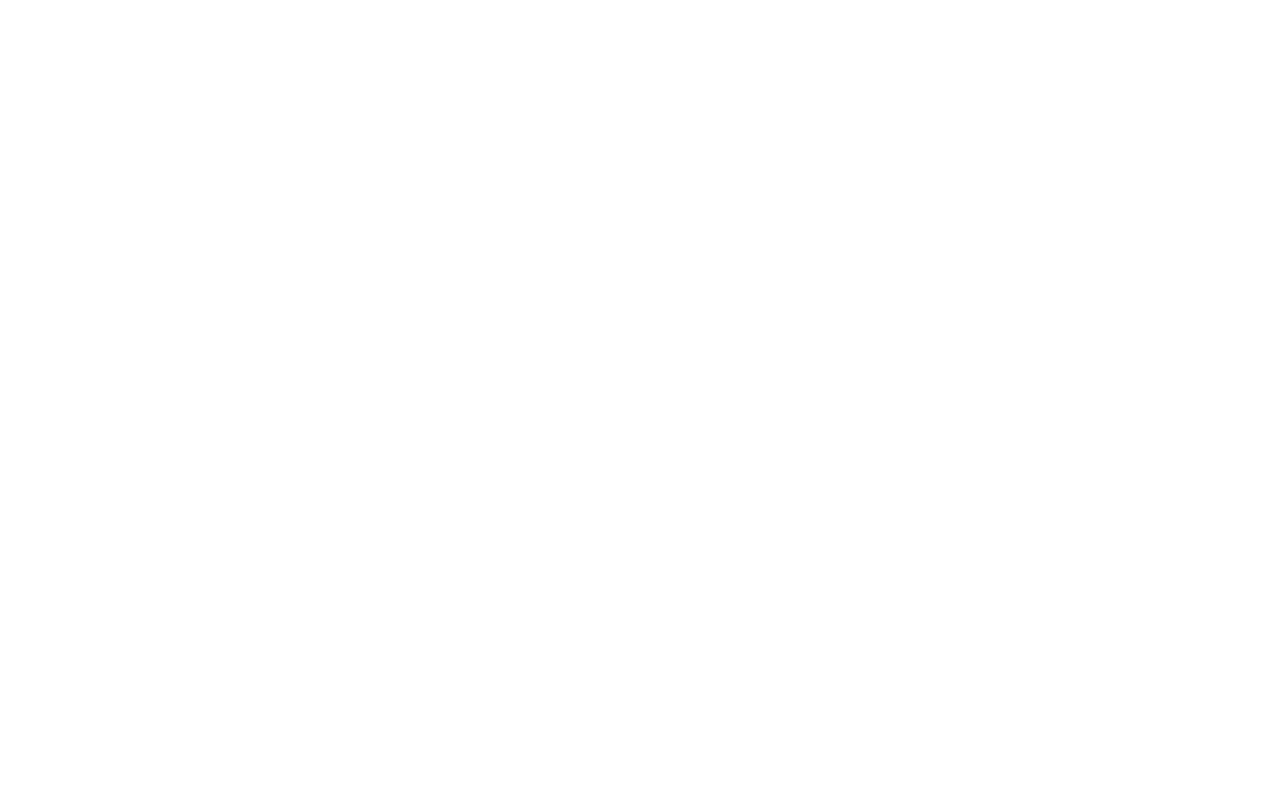
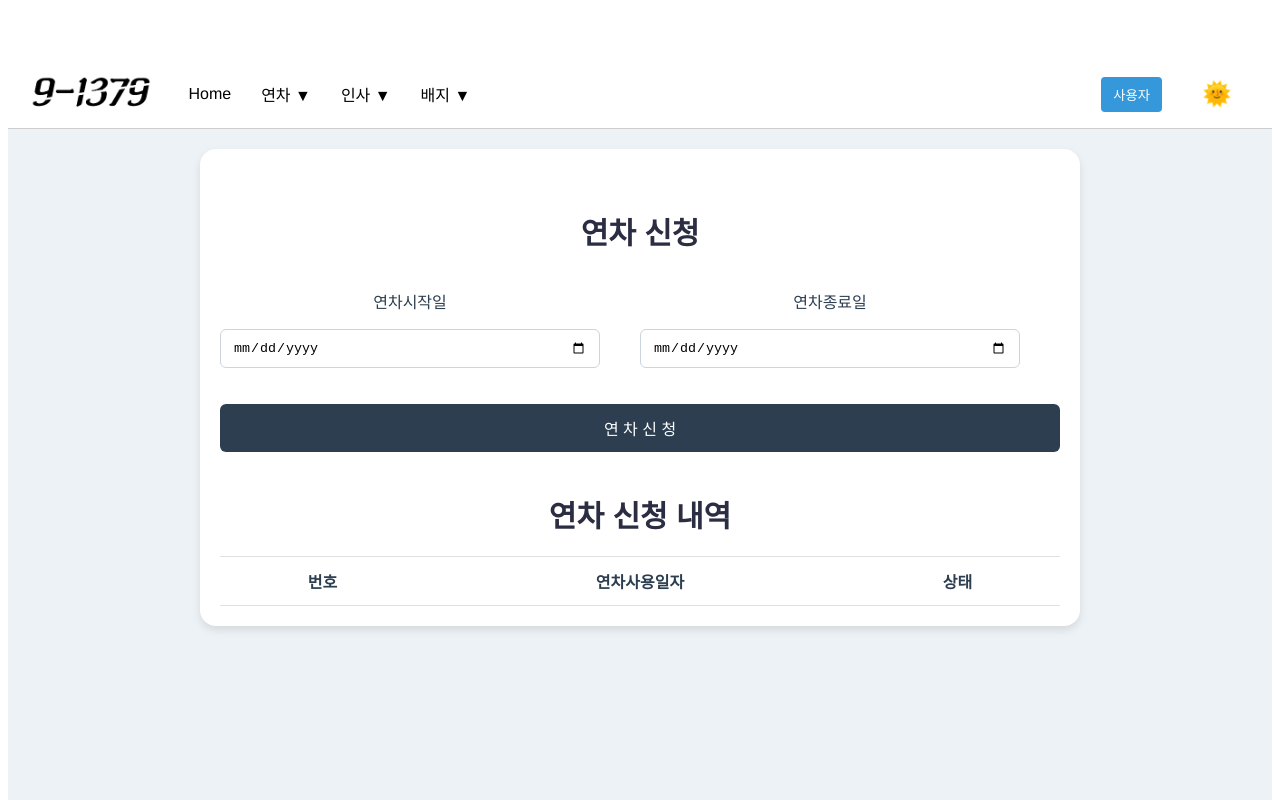
Before and after one commit to 9-1379/T3-R2-FE-Server, a Vue app in the folder bhr/: page /newannual in a window 1280 px wide. Before the commit this address had no page. Shown: the top 800 px of the page. Built offline with nearby package versions, Linux system fonts and the light colour scheme; the HTML template or start-up script is replaced by a standard one.

Commit message:
[Add]연차 화면 구성

```diff
--- /dev/null
+++ b/bhr/src/components/NewAnnual.vue
@@ -0,0 +1,245 @@
+<template>
+  <div>
+    <TopMenuBar />
+    <div class="signup-form-container">
+      <div class="signup-form">
+        <h2 class="form-title">연차 신청</h2>
+        <div class="form-columns">
+          <div class="form-section">
+            <div class="form-group">
+              <p>연차시작일</p>
+              <input type="date" id="annual" v-model="form.annualstartday" placeholder="연차시작일">
+            </div>
+          </div>
+          <div class="form-section">
+            <div class="form-group">
+              <p>연차종료일</p>
+              <input type="date" id="annual" v-model="form.annualendday" placeholder="연차종료일">
+            </div>
+          </div>
+          <div class="form-group">
+          </div>
+        </div>
+        <button class="submit-button" @click="submitForm">연 차 신 청</button>
+        <div class="form-section">
+          <h2 class="form-title">연차 신청 내역</h2>
+          <div class="form-columns">
+            <table>
+              <thead>
+                <tr>
+                  <th>번호</th>
+                  <th>연차사용일자</th>
+                  <th>상태</th>
+                </tr>
+              </thead>
+              <tbody>
+                <tr v-for="employee in filteredEmployees" :key="employee.id"
+                  :class="{ 'selected-row': selectedEmployees.includes(employee.id) }">
+                  <td><input type="checkbox" :value="employee.id" v-model="selectedEmployees"></td>
+                  <td>{{ employee.name }}</td>
+                  <td>{{ employee.deptName || '부서 정보 없음' }}</td>
+                  <td>{{ employee.phoneNumber }}</td>
+                  <td><button @click="viewEmployeeDetails(employee)" class="detail-button">상세보기</button></td>
+                </tr>
+              </tbody>
+            </table>
+          </div>
+        </div>
+      </div>
+    </div>
+
+  </div>
+</template>
+
+<script>
+import TopMenuBar from '@/components/menu/AdminMenu.vue';
+
+export default {
+  components: {
+    TopMenuBar,
+  },
+  data() {
+    return {
+      form: {
+        name: '',
+        email: '',
+        annualstartday: '',
+      },
+    };
+  },
+};
+</script>
+
+<style scoped>
+.signup-form-container {
+  display: flex;
+  justify-content: center;
+  align-items: flex-start;
+  height: 110vh;
+  background-color: #edf2f7;
+  /* margin-top: 20px; */
+  /* Lighter shade for background */
+}
+
+.signup-form {
+  background: #ffffff;
+  padding: 20px;
+  /* Reduced padding */
+  border-radius: 16px;
+  /* Slightly rounded corners */
+  box-shadow: 0 4px 8px rgba(0, 0, 0, 0.1);
+  /* Softer shadow */
+  width: 100%;
+  max-width: 840px;
+  margin-top: 20px;
+  /* Reduced maximum width */
+}
+
+.form-title,
+.section-title {
+  color: #2b2d42;
+  /* Darker shade for better readability */
+  text-align: center;
+  /* Align to left for conventional reading */
+  margin-bottom: 20px;
+  /* Reduced margin */
+  font-size: 30px;
+  /* Smaller font size */
+  margin-top: 40px;
+}
+
+.form-columns {
+  display: flex;
+  gap: 40px;
+  /* Reduced space between columns */
+}
+
+.form-section {
+  flex: 1;
+  /* Adjust the width dynamically */
+}
+
+.form-group {
+  margin-bottom: 16px;
+  /* Reduced margin */
+}
+
+.form-group label {
+  display: block;
+  color: #4a5568;
+  /* Darker label color */
+  margin-bottom: 6px;
+  /* Reduced margin */
+  font-weight: 500;
+  /* Slightly bolder */
+}
+
+.form-group input[type="text"],
+.form-group input[type="email"],
+.form-group input[type="date"],
+.form-group input[type="password"] {
+  width: 100%;
+  padding: 10px 12px;
+  /* Reduced padding */
+  border: 1px solid #cbd5e0;
+  /* Slightly thinner border */
+  border-radius: 6px;
+  box-sizing: border-box;
+  transition: border-color 0.2s ease;
+  /* Smooth transition */
+}
+
+.form-group input[type="text"]:hover,
+.form-group input[type="email"]:hover,
+.form-group input[type="date"]:hover,
+.form-group input[type="password"]:hover {
+  border-color: #a0aec0;
+  /* Darker border on hover */
+}
+
+.form-group input[type="text"]:focus,
+.form-group input[type="email"]:focus,
+.form-group input[type="date"]:focus,
+.form-group input[type="password"]:focus {
+  border-color: #4c51bf;
+  /* Highlighted border on focus */
+  outline: none;
+  /* Remove default focus outline */
+}
+
+.btn-group .btn {
+  background-color: transparent;
+  /* Change background to transparent */
+  border: 2px solid #a0aec0;
+  /* Add border and set initial color */
+  color: #a0aec0;
+  /* Set text color to match the border */
+  padding: 10px 20px;
+  /* Keep padding */
+  cursor: pointer;
+  margin-top: 8px;
+  /* Keep margin top */
+  transition: background-color 0.2s ease, border-color 0.2s ease, color 0.2s ease;
+  /* Add transition for color and border color */
+  border-radius: 4px;
+  /* Keep rounded corners */
+}
+
+.btn-group .btn.active,
+.btn-group .btn:hover {
+  border-color: #2c3e50;
+  /* Green border for active/hover state */
+  color: #2c3e50;
+  /* Green text for active/hover state */
+  background-color: transparent;
+  /* Keep background transparent */
+}
+
+
+.submit-button {
+  width: 100%;
+  padding: 12px;
+  background-color: #2c3e50;
+  /* Darker shade for the button */
+  color: white;
+  border: none;
+  border-radius: 6px;
+  cursor: pointer;
+  font-size: 16px;
+  /* Smaller font size */
+  margin-top: 20px;
+  /* Reduced margin */
+  transition: background-color 0.3s ease;
+  /* Smooth transition */
+}
+
+.submit-button:hover {
+  background-color: #434190;
+  /* Darker shade on hover */
+}
+
+.table-section {
+  width: 100%;
+  max-width: 700px;
+}
+
+table {
+  width: 100%;
+  border-collapse: collapse;
+}
+
+th,
+td {
+  text-align: center;
+  padding: 12px;
+  border-bottom: 1px solid #e0e0e0;
+}
+
+th {
+  border-top: 1px solid #e0e0e0;
+}
+
+td {
+  border-bottom: 1px solid #e0e0e0;
+}
+</style>
--- a/bhr/src/components/NewEmp.vue
+++ b/bhr/src/components/NewEmp.vue
@@ -78,7 +78,7 @@
 </template>
 
 <script>
-import axios from 'axios';
+import axiosInstance from '@/axios';
 import TopMenuBar from '@/components/menu/AdminMenu.vue';
 
 export default {
@@ -142,7 +142,7 @@
       try {
         // eslint-disable-next-line no-unused-vars
         const { empId, empNum, ...submitData } = this.form;
-        const response = await axios.post('/api/join', submitData);
+        const response = await axiosInstance.post('/api/join', submitData);
         console.log(response.data);
         alert('신규 직원 정보가 성공적으로 등록되었습니다.');
         // 폼 초기화 또는 성공 메시지 표시 등의 추가 작업
@@ -155,7 +155,7 @@
     async fetchEmployeeInfo() {
       // 부서 정보 로딩
       try {
-        const response = await axios.get('/api/join');
+        const response = await axiosInstance.get('/api/join');
         this.form.empId = response.data.empId;
         this.form.empNum = response.data.empNum;
         this.deptNames = response.data.deptNames;
--- a/bhr/src/components/menu/AdminMenu.vue
+++ b/bhr/src/components/menu/AdminMenu.vue
@@ -8,7 +8,7 @@
       <div class="nav-item" @mouseenter="toggleDropdown(true, 'vacation')" @mouseleave="toggleDropdown(false, 'vacation')">
         <a href="#vacation" class="nav-link">연차<span class="dropdown-arrow" v-html="dropdownType === 'vacation' ? ' ▲' : ' ▼'"></span></a>
         <div class="dropdown-content" v-show="dropdownType === 'vacation'">
-          <a href="#vacation">연차관리</a>
+          <a href="/newannual">연차관리</a>
         </div>
       </div>
       <div class="nav-item" @mouseenter="toggleDropdown(true, 'emp')" @mouseleave="toggleDropdown(false, 'emp')">
@@ -51,7 +51,10 @@
       const btn = document.querySelector('.mode-toggle-btn');
       btn.textContent = btn.textContent === '🌞' ? '🌜' : '🌞'; // Mode icon change
     },
+    goToNewAnnual() {
+      this.$router.push("/newannual")
   },
+}
 };
 </script>
 
--- a/bhr/src/router/index.js
+++ b/bhr/src/router/index.js
@@ -6,6 +6,7 @@
 import EmpList from '@/components/EmpList.vue';
 import NewEmp from '@/components/NewEmp.vue';
 import EmpDetail from '@/components/EmpDetail.vue'; // EmpDetail을 임포트합니다.
+import NewAnnual from '@/components/NewAnnual.vue';
 
 const routes = [
   {
@@ -29,10 +30,14 @@
     component: NewEmp
   },
   {
-
     path: '/employees/:id', // 직원 상세 정보 페이지의 라우트 경로를 추가합니다.
     name: 'EmpDetail',
     component: EmpDetail
+  },
+  {
+    path: '/newannual', // 직원 상세 정보 페이지의 라우트 경로를 추가합니다.
+    name: 'NewAnnual',
+    component: NewAnnual
   }
 ];
 
```
